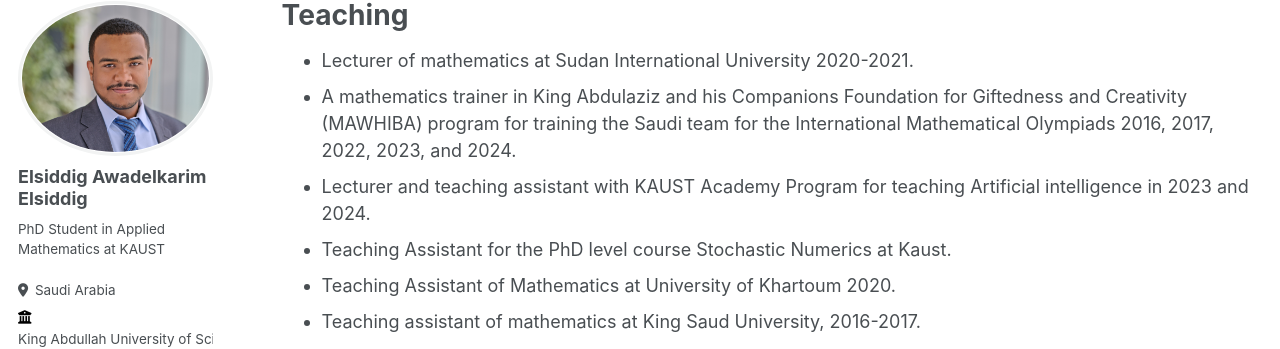
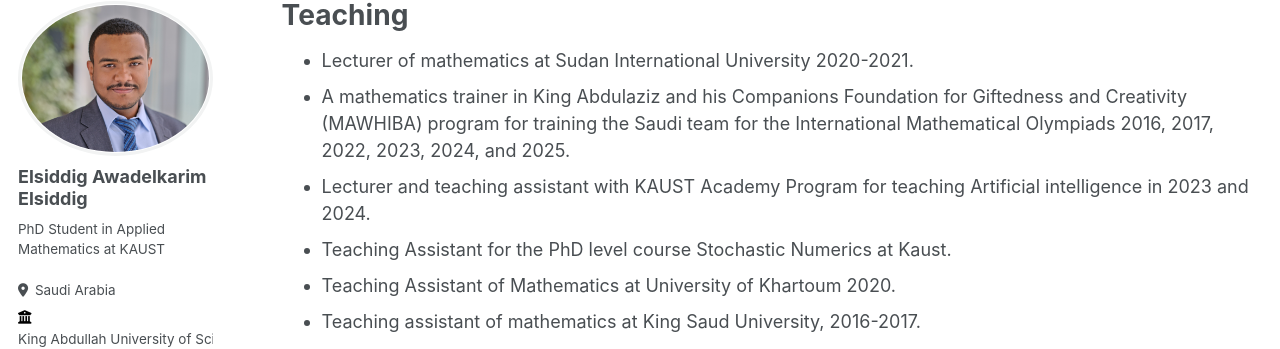
Before and after one commit to siddigss/siddigss.github.io, a Jekyll site: the page built from _pages/teaching.html, in a window 1280 px wide. Shown: the part 105-454 px from the top of the page. Built offline with Jekyll 4.4.1, drawn with Linux system fonts in a browser that asks for light colours; some web fonts are replaced.

Commit message:
Update training years for MAWHIBA program

```diff
--- a/_pages/teaching.html
+++ b/_pages/teaching.html
@@ -6,7 +6,7 @@ author_profile: true
 ---
 <ul>
     <li> Lecturer of mathematics at Sudan International University 2020-2021.</li>
-    <li> A mathematics trainer in King Abdulaziz and his Companions Foundation for Giftedness and Creativity (MAWHIBA) program for training the Saudi team for the International Mathematical Olympiads 2016, 2017, 2022, 2023, and 2024.</li>
+    <li> A mathematics trainer in King Abdulaziz and his Companions Foundation for Giftedness and Creativity (MAWHIBA) program for training the Saudi team for the International Mathematical Olympiads 2016, 2017, 2022, 2023, 2024, and 2025.</li>
     <li> Lecturer and teaching assistant with KAUST Academy Program for teaching Artificial intelligence in 2023 and 2024.</li>
     <li> Teaching Assistant for the PhD level course Stochastic Numerics at Kaust.</li>
     <li> Teaching Assistant of Mathematics at University of Khartoum 2020.</li>
```
